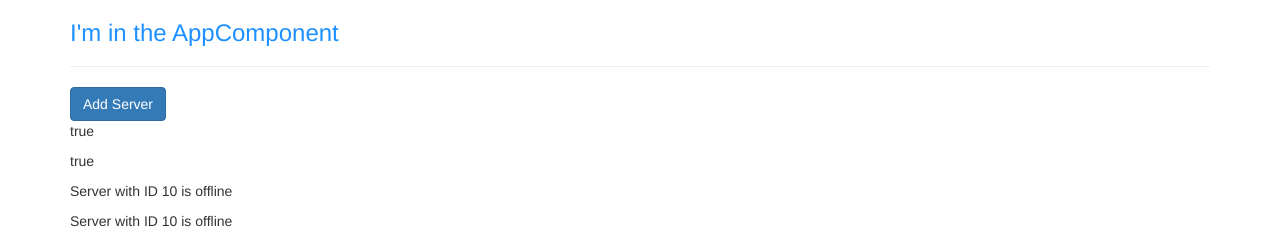
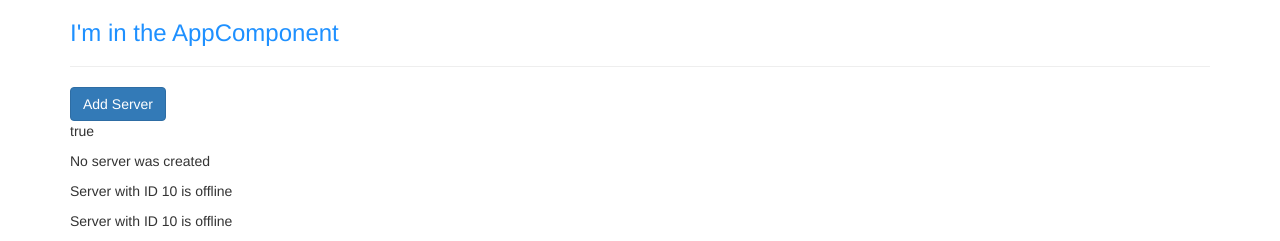
Before and after one commit to WebDevJasonCameron/LearningWebDev_ANGULAR, an Angular app in the folder my-first-app/: page / in a window 1280 px wide. Shown: the top 241 px of the page. Built offline with nearby package versions, Linux system fonts and the light colour scheme.

Commit message:
event binding

```diff
--- a/my-first-app/src/app/servers/servers.component.html
+++ b/my-first-app/src/app/servers/servers.component.html
@@ -1,9 +1,13 @@
 <button
   class="btn btn-primary"
-  [disabled]="!allowNewServer">Add Server
+  [disabled]="!allowNewServer"
+  (click)="onCreateServer()">
+    Add Server
 </button>
-<p>{{ allowNewServer }}</p>           <!--String Interpolation-->
-<p [innerText]="allowNewServer"></p>  <!--Property Binding-->
-                                      <!--Don't Mix-->
+
+<p>{{ allowNewServer }}</p>
+
+<p>{{ serverCreationStatus }}</p>
+
 <app-server></app-server>
 <app-server></app-server>
--- a/my-first-app/src/app/servers/servers.component.ts
+++ b/my-first-app/src/app/servers/servers.component.ts
@@ -10,6 +10,7 @@
 })
 export class ServersComponent implements OnInit {
   allowNewServer = false;
+  serverCreationStatus = 'No server was created'
 
   constructor() {
     setTimeout(() => {
@@ -21,4 +22,8 @@
   ngOnInit(): void {
   }
 
+  onCreateServer(){
+    this.serverCreationStatus = 'Server was created';
+  }
+
 }
```
